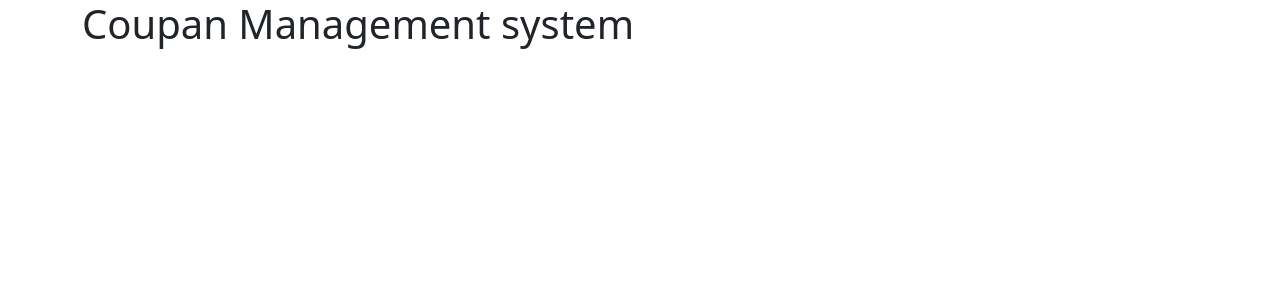
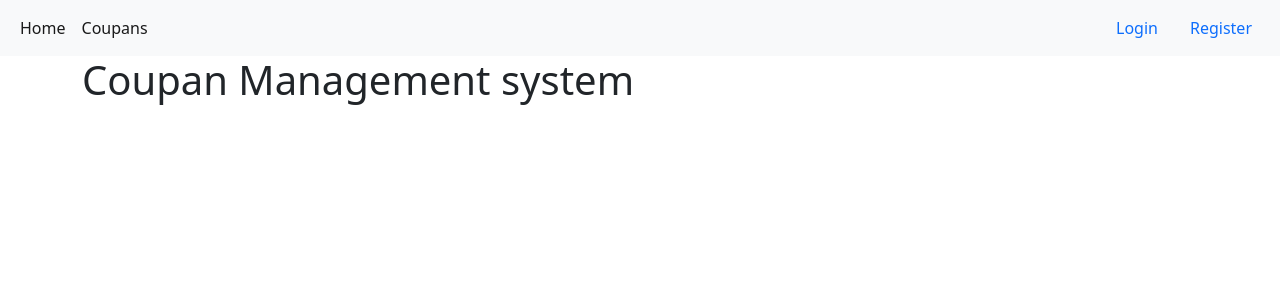
Before and after one commit to Rishabh-Jain21/Flask-Coupan-Manager, a Flask app: page / in a window 1280 px wide. Shown: the top 300 px of the page. Run offline with Flask 3, Linux system fonts and the light colour scheme.

Commit message:
Added a navigation bar in layout with dummy links

```diff
--- a/templates/layout.html
+++ b/templates/layout.html
@@ -20,6 +20,22 @@
     {% endif %}
   </head>
   <body>
+    <nav class="navbar navbar-expand-lg navbar-light bg-light">
+      <div class="container-fluid">
+         <div class="collapse navbar-collapse" id="navbarSupportedContent">
+            <ul class="navbar-nav me-auto mb-2 mb-lg-0">
+               <li class="nav-item">
+                  <a class="nav-link active" aria-current="page" href="{{url_for("index")}}">Home</a>
+               </li>
+               <li>
+                  <a class="nav-link active" aria-current="page" href="{{url_for("show_coupans")}}">Coupans</a>
+               </li>
+            </ul>
+            <a class="nav-link active" aria-current="page" href="#">Login</a>
+            <a class="nav-link active" aria-current="page" href="#">Register</a>
+         </div>
+      </div>
+   </nav>
     <div class="container">{% block content %} {% endblock %}</div>
     <!-- Option 1: Bootstrap Bundle with Popper -->
     <script
```
